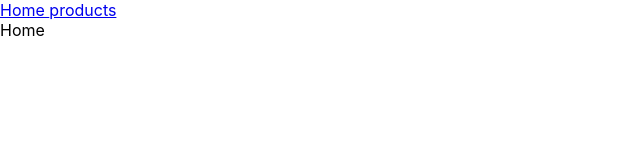
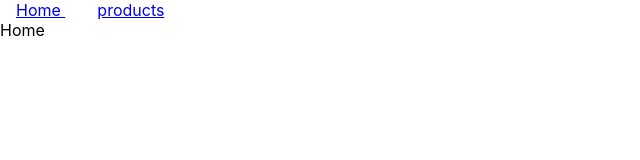
Before and after one commit to R0h4n-0/new-react, a React (Create React App) app: page / in a window 1280 px wide. Shown: the top 160 px of the page, without its empty margins (0-640 px from the left). Built offline with nearby package versions, Linux system fonts and the light colour scheme.

Commit message:
27th dec

```diff
--- a/src/App.css
+++ b/src/App.css
@@ -45,3 +45,6 @@
 .justify-between{
   justify-content: space-between;
 }
+.mx-4{
+  margin: 16px;
+}
--- a/src/components/nav.jsx
+++ b/src/components/nav.jsx
@@ -1,11 +1,12 @@
 import { Link } from 'react-router-dom';
+// import {Nav} from'./components/Nav';
 
 export const Nav = () => {
     return (
         <header>
             <nav>
-                <Link to = {'/'}> Home </Link>
-                <Link to = {'/products'}>products</Link>
+                <Link to = {'/'} className='mx-4'> Home </Link>
+                <Link to = {'/products'} className='mx-4'>products</Link>
             </nav>
         </header>
     );
```
Also changed, not shown: src/components/nav.css (added).
